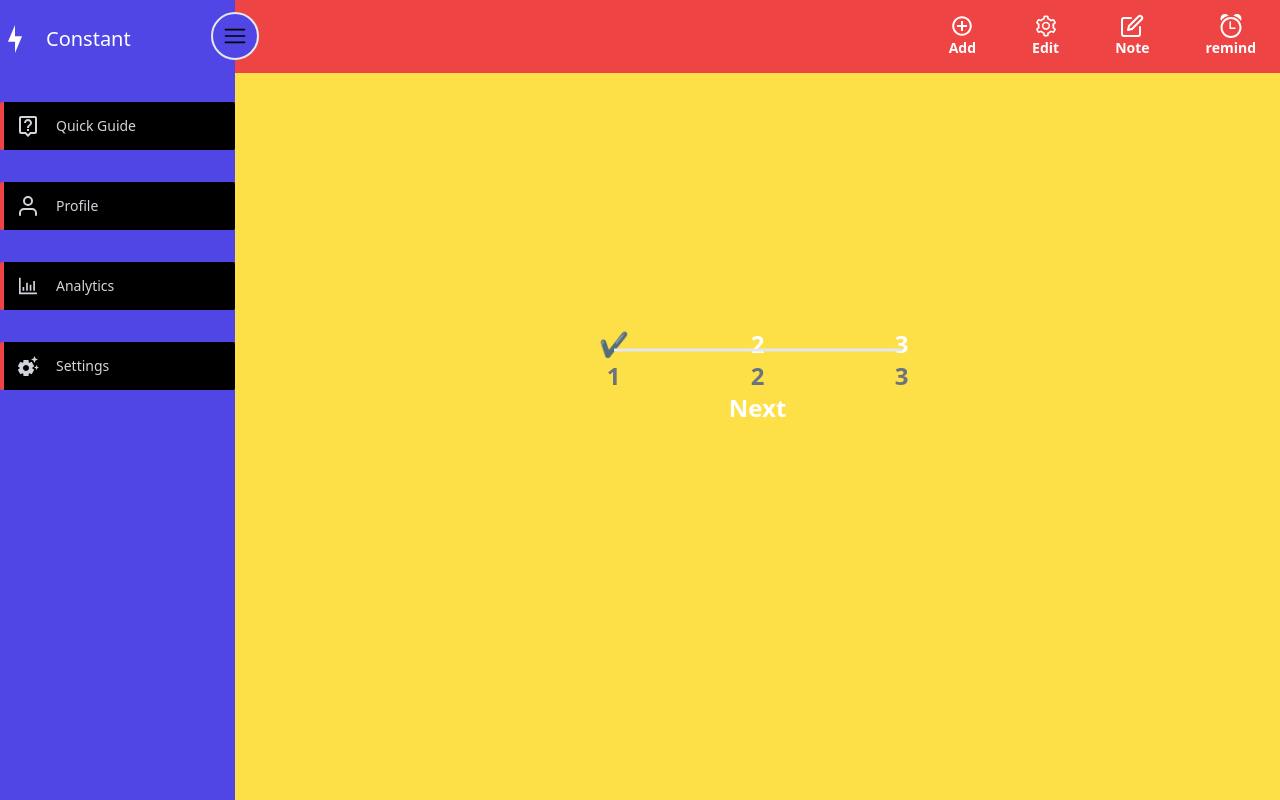
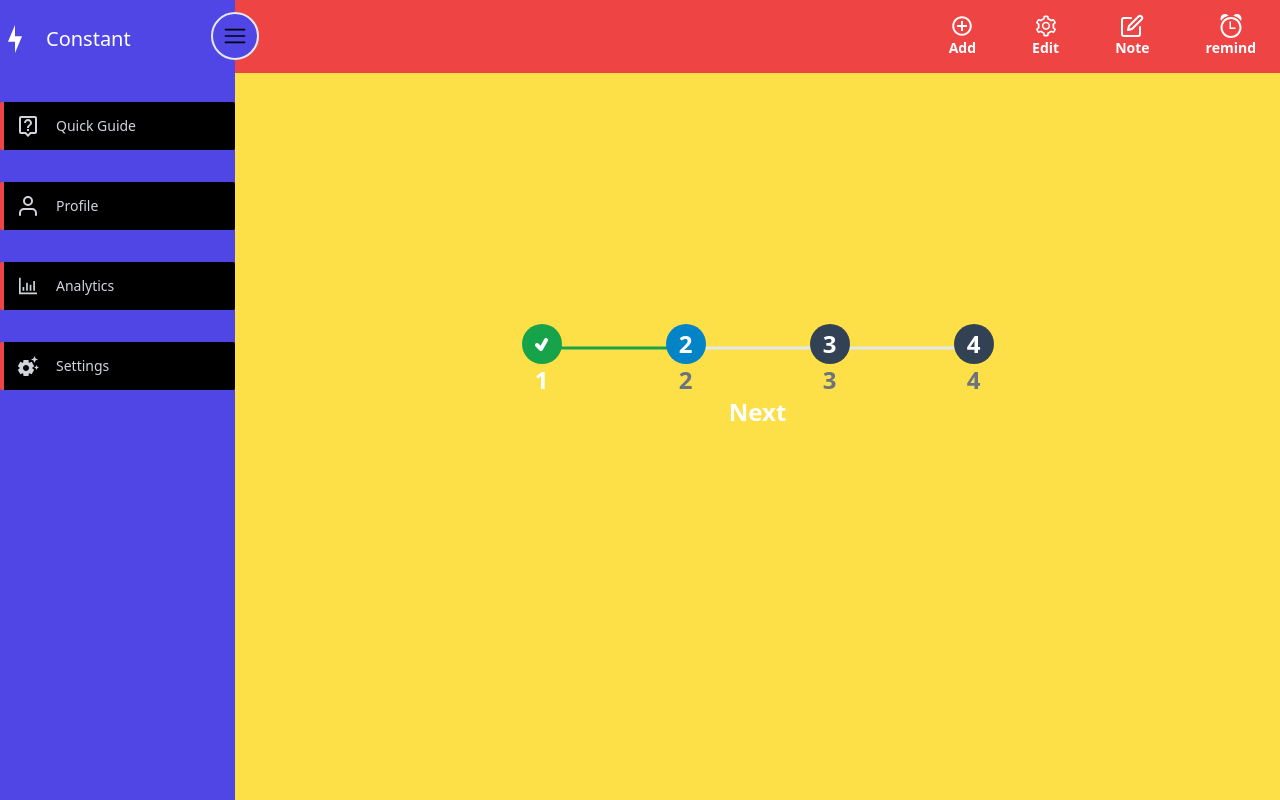
Before and after one commit to Oms-343/Constant, a React (Create React App) app: page /home in a window 1280 px wide. Both pictures are taken after a click on the button "Next". Built offline with nearby package versions, Linux system fonts and the light colour scheme.

Commit message:
date component continued..

```diff
--- a/src/componentss/Stepper.css
+++ b/src/componentss/Stepper.css
@@ -5,3 +5,20 @@
 .step-item:not(:first-child):before {
     @apply content-[''] bg-slate-200 absolute w-full h-[3px] right-2/4 top-1/3 -translate-y-2/4;
   }
+
+  .step {
+    @apply w-10 h-10 flex items-center justify-center z-10 relative bg-slate-700 rounded-full font-semibold text-white;
+  }
+  .active .step {
+    @apply bg-sky-600;
+  }
+  .complete .step {
+    @apply bg-green-600;
+  }
+  .complete p {
+    @apply text-white;
+  }
+  .complete:not(:first-child):before,
+  .active:not(:first-child):before {
+    @apply bg-green-600;
+  }
--- a/src/componentss/Stepper.js
+++ b/src/componentss/Stepper.js
@@ -1,12 +1,10 @@
-import React from "react";
+import React, { useState } from "react";
 import "./Stepper.css";
-import { useState } from "react";
-
+import { TiTick } from "react-icons/ti";
 const Stepper = () => {
+  const steps = [1, 2, 3, 4];
+  const [currentStep, setCurrentStep] = useState(1);
   const [complete, setComplete] = useState(false);
-  const [currentStep, setCurrentStep] = useState(1);
-  const steps = [1, 2, 3];
-
   return (
     <>
       <div className="flex justify-between">
@@ -18,13 +16,12 @@ const Stepper = () => {
             } `}
           >
             <div className="step">
-              {i + 1 < currentStep || complete ? <p>✔</p> : i + 1}
+              {i + 1 < currentStep || complete ? <TiTick size={24} /> : i + 1}
             </div>
             <p className="text-gray-500">{step}</p>
           </div>
         ))}
       </div>
-
       {!complete && (
         <button
           className="btn"
```
